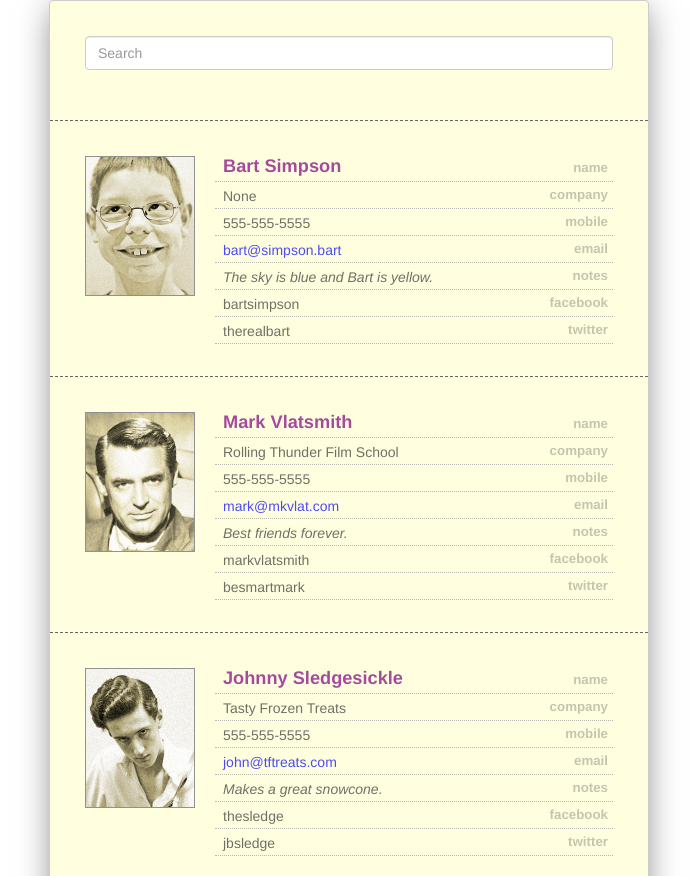
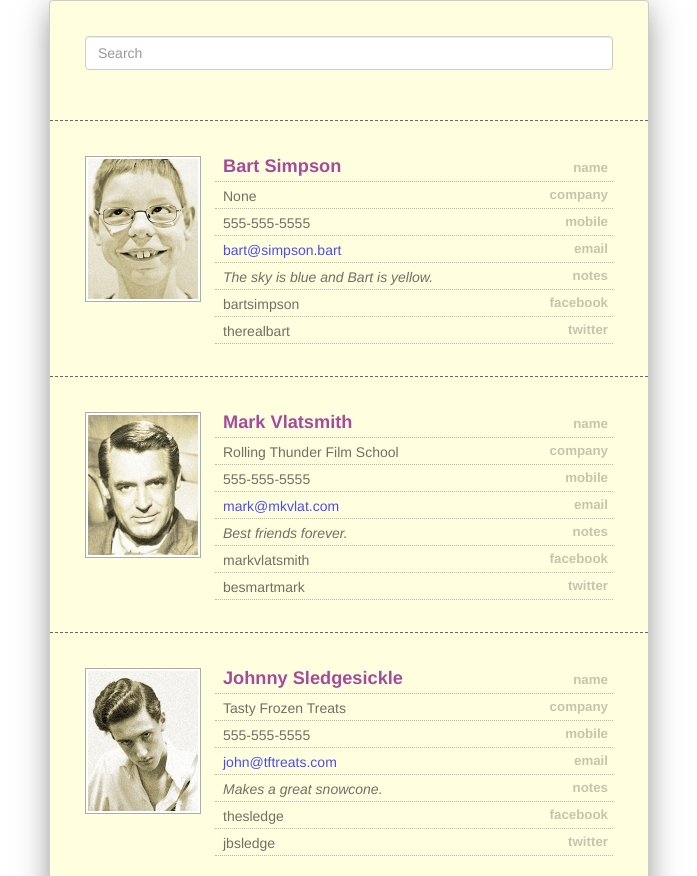
Before and after one commit to raaum/roloDexter, a website: page index.html in a window 1280 px wide. Shown: the top 876 px of the page, without its empty margins (291-988 px from the left). Drawn offline with Linux system fonts and the light colour scheme.

Commit message:
added cooler photo border

```diff
--- a/css/styles.css
+++ b/css/styles.css
@@ -59,12 +59,12 @@ form {
 
 div.record-photo {
 	display: inline-block;
-	width: 110px;
-	height: 140px;
-	border: 1px solid #919191;
+	width: 116px;
+	height: 146px;
+	border: 1px solid #ababab;
 	background-color: #fff;
 	background-repeat: no-repeat;
-	background-size: 110px auto;
+	background-size: 110px 140px;
 	background-position: center center;
 	opacity: 1;
 	float: left;
```
